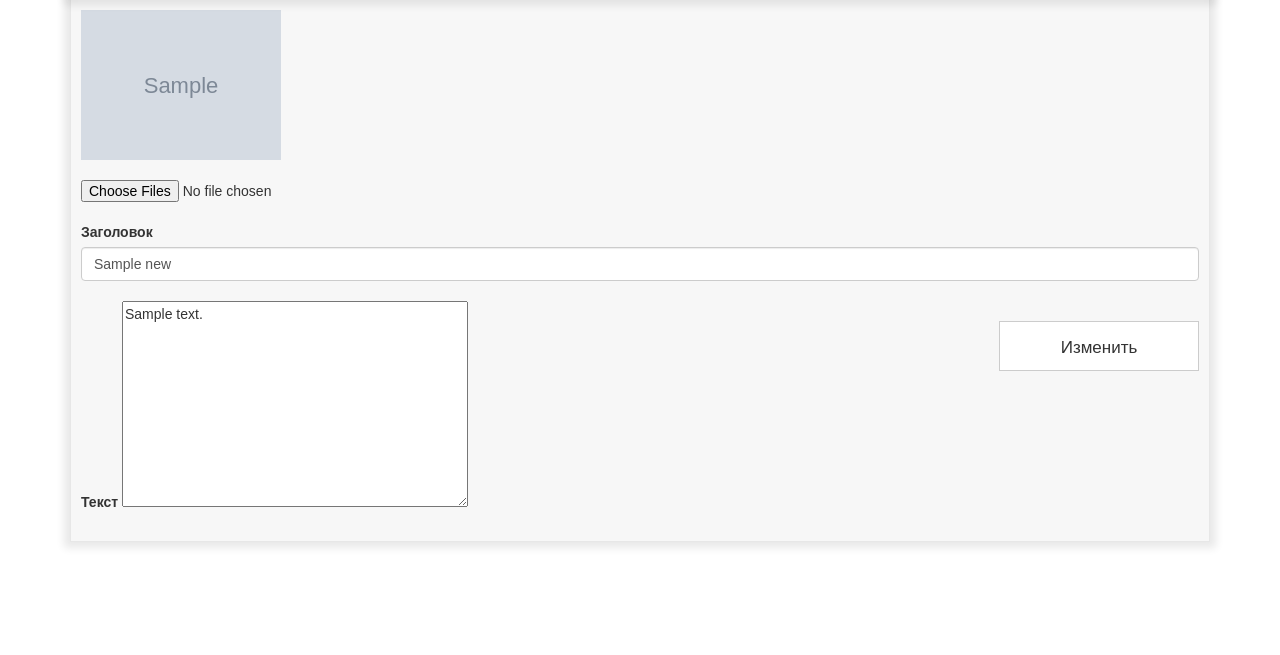
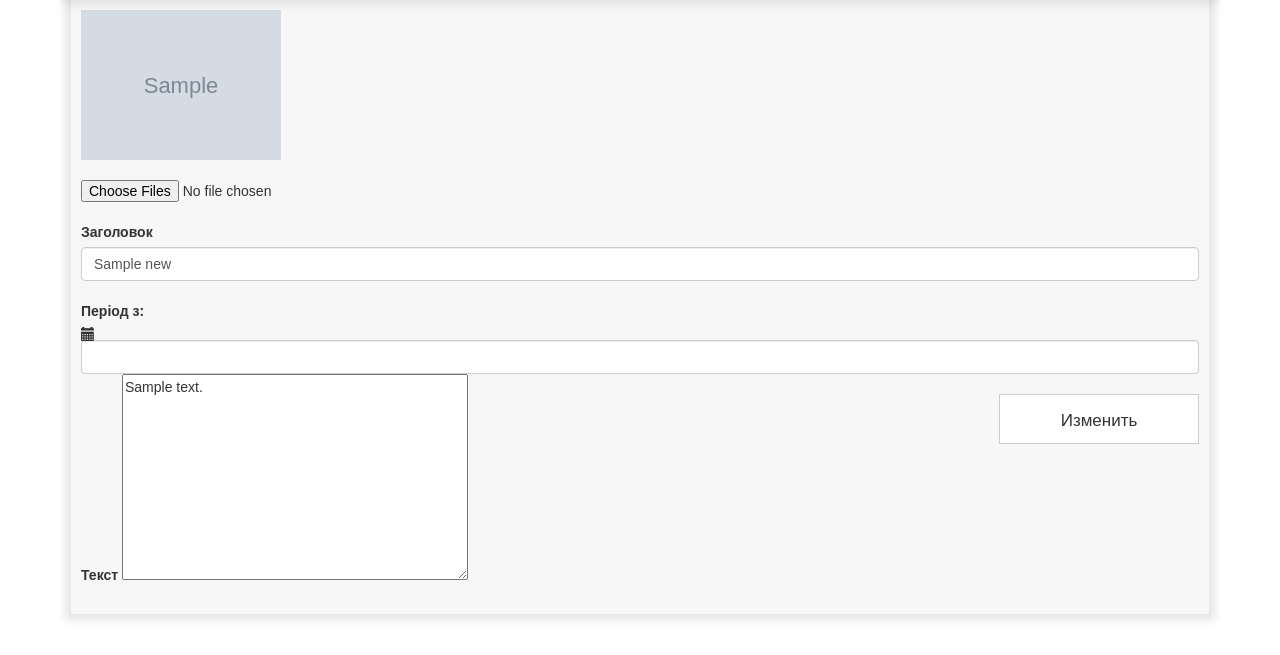
Before and after one commit to PavelRem/VPG, a Django app: template myadmin/templates/news_update.html in a window 1280 px wide. Shown: the part 43-698 px from the top of the page. Run offline with Django 3.2, Linux system fonts and the light colour scheme; the template is opened without the code that fills it: most values are stand-ins (such as "Sample title", 1, 10 or a date in 2020); grey boxes marked "Sample" are stand-in pictures; some libraries are stand-ins or nearby versions.

Commit message:
admin changes

```diff
--- a/myadmin/templates/news.html
+++ b/myadmin/templates/news.html
@@ -97,6 +97,7 @@
     </nav>
 </div>
 
+
 <script>
 $(document).on('click', '.filters', function (e){
   var main_this = this;
--- a/myadmin/templates/news_update.html
+++ b/myadmin/templates/news_update.html
@@ -2,6 +2,11 @@
 {% load staticfiles %}
 
 {% block body %}
+
+<script type="text/javascript" src="https://ajax.googleapis.com/ajax/libs/jqueryui/1.8.11/jquery-ui.min.js"></script>
+<link rel="stylesheet" href="http://ajax.googleapis.com/ajax/libs/jqueryui/1.8.14/themes/base/jquery-ui.css" type="text/css" media="all">
+
+
 <style>
     .inner-content{
 
@@ -38,6 +43,11 @@
         <input type="file" id="photo" name="photo" multiple />
         <label for="#title">Заголовок</label>
         <input type="text" class="form-control" name="title" id="news-title" value="{{news.title}}">
+        <label class="control-label" for="datefrom" > Період з:</label>
+        <div class="inner-addon right-addon">
+        <i class="glyphicon glyphicon-calendar"></i>
+        <input name="datefrom" style="font-size: 90%;" id="datefrom" data-provide="datepicker" type="text" class="form-control" />
+        </div>
         <label for="#text">Текст</label>
       <textarea name="text" rows="10" cols="40" id="text">{% autoescape off %}{{news.text}} {% endautoescape %}</textarea>
       <button id="add-news" type="submit" class="btn btn-default"> Изменить </button>
@@ -46,6 +56,30 @@
 </div>
 
 {% endif %}
+
+<script>
+
+  $.datepicker.regional['it'] = {
+      monthNames: ['Січень','Лютий','Березень','Квітень','Травень','Червень', 'Липень','Серпень','Вересень','Жовтень','Листопад','Грудень'], // set month names
+      monthNamesShort: ['Gen','Feb','Mar','Apr','Mag','Giu','Lug','Ago','Set','Ott','Nov','Dic'], // set short month names
+      dayNames: ['Понеділок','Вівторок','Середа','Четвер',"П'ятниця",'Субота','Неділя'], // set days names
+      dayNamesShort: ['ПН','ВВ','СР','ЧТ','ПТ','СБ','НД'], // set short day names
+      dayNamesMin: ['ПН','ВВ','СР','ЧТ','ПТ','СБ','НД'], // set more short days names
+      dateFormat: 'dd/mm/yy' // set format date
+  };
+
+  $.datepicker.setDefaults($.datepicker.regional['it']);
+
+  $('#datefrom').datepicker({
+      format: 'mm-dd-yyyy',
+  });
+
+  $('#dateto').datepicker({
+      format: 'mm-dd-yyyy',
+  });
+
+</script>
+
 
   <script>
   tinymce.init({
--- a/myadmin/views.py
+++ b/myadmin/views.py
@@ -58,7 +58,7 @@ def news_add(request):
         obj = NewsData.objects.create()
         obj.title = request.POST.get('title', '')
         obj.text = request.POST.get('text', '')
-        obj.img = request.FILES.get('photo', '')
+        obj.pub_date = request.POST.get('datefrom', '')
         obj.activity = True if request.POST.get('activity', '') else False
         obj.monitoring =  True if request.POST.get('monitor', '') else False
         obj.slider =  True if request.POST.get('slider', '') else False
@@ -198,7 +198,7 @@ def partners_update_save(request, id):
         obj.img = request.FILES.get('photo', '')
         obj.save()
         return redirect('/admin/partners')
-    return render(request, 'partners_adm.html',  {'partners': Partners.objects.all()})
+    return render(request, 'partners_admdatefrom.html',  {'partners': Partners.objects.all()})
 
 def partners_delete(request, id):
     Partners.objects.get(pk=id).delete()
```
